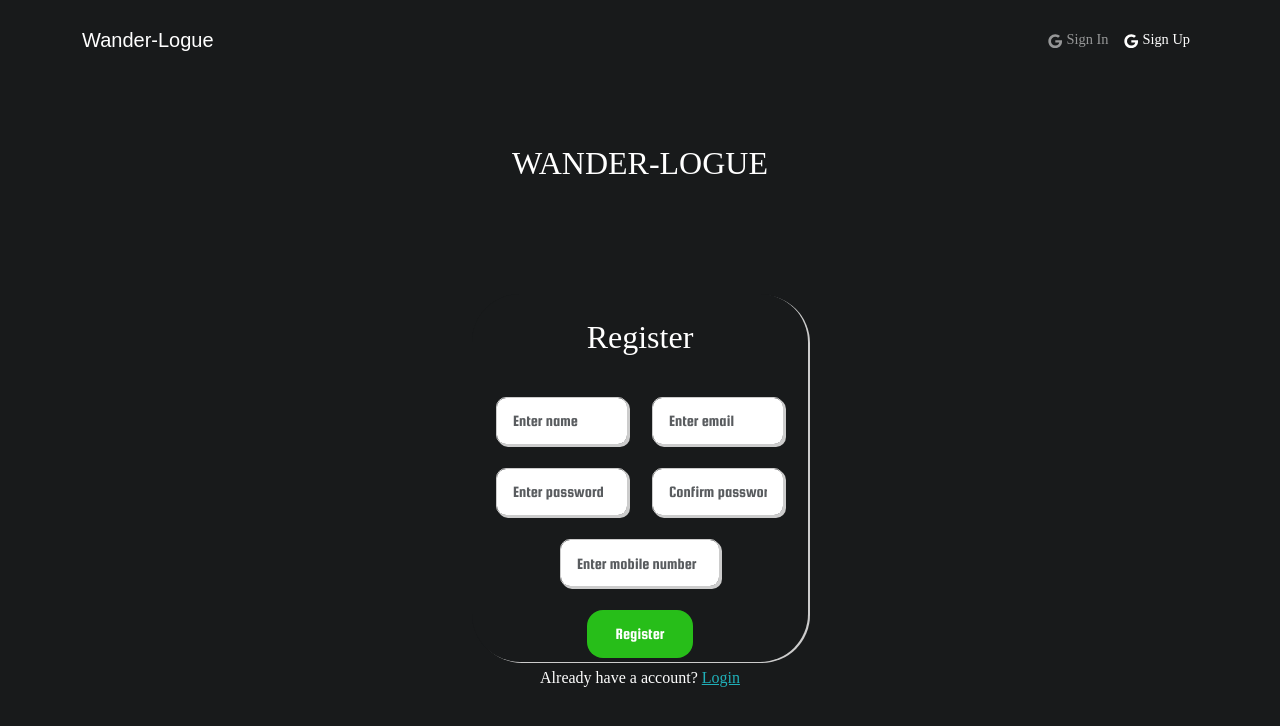
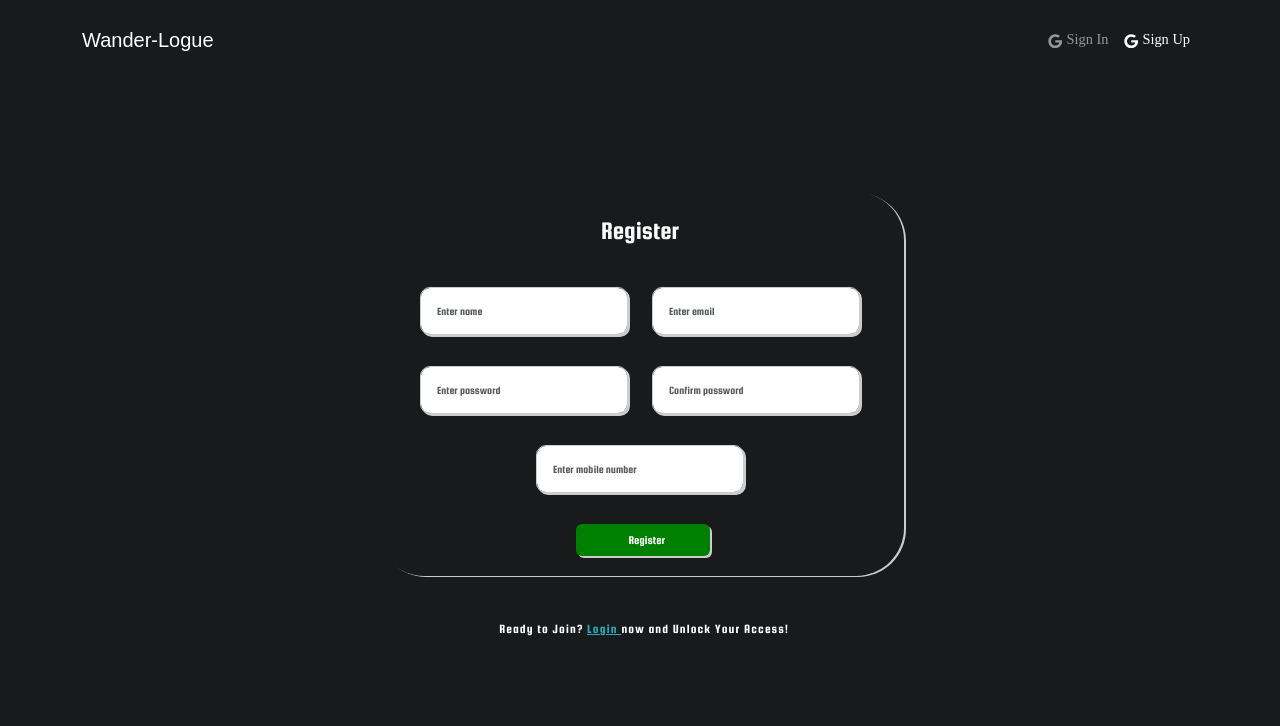
Before and after one commit to ansarworkingspace/Wander-Logue-MERN-STACK-Web-App, a React (Vite) app in the folder frontend/: page /register in a window 1280 px wide. Shown: the top 726 px of the page. Built offline with nearby package versions, Linux system fonts and the light colour scheme; no server answers; a web font is replaced by a local one.

Commit message:
ui of signup  is updated

```diff
--- a/frontend/src/Components/FormRegContainer.jsx
+++ b/frontend/src/Components/FormRegContainer.jsx
@@ -7,11 +7,10 @@ import { useLocation } from 'react-router-dom';
 const FormRegContainer = ({ children }) => {
   return (
     <Container>
-      <div style={{ marginTop: "4rem", marginBottom: "1rem", textAlign: "center" }}>
-        <h2 style={{ fontFamily: 'Londrina Solid', fontSize: "2rem", color: "white" }}>WANDER-LOGUE</h2>
+      <div style={{  marginBottom: "1rem", textAlign: "center" }}>
       </div>
       <Row className="justify-content-center">
-        <Col xs={12} md={6} className="card p-4 formParent custom-style-register">
+        <Col xs={12} md={6} className="card p-4 formParent-reg custom-style-register">
           {children}
         </Col>
       </Row>
--- a/frontend/src/Screen/RegisterScreen.jsx
+++ b/frontend/src/Screen/RegisterScreen.jsx
@@ -48,7 +48,7 @@ const RegisterScreen = () => {
 
   return (
     <FormRegContainer>
-      <h1 style={{ fontFamily: 'Londrina Solid', textAlign: 'center' ,fontSize:"2rem",color:"white"}}   className="mb-4">Register</h1>
+      <h1 style={{ fontFamily: 'Squada One', textAlign: 'center' ,fontSize:"1.6rem",color:"white"}}   className="mb-4">Register</h1>
       <Form onSubmit={submitHandler} style={{ display:"flex",flexDirection:"column",gap:"0.45rem",alignItems:"center"}}>
 
         <Row>
@@ -103,7 +103,7 @@ const RegisterScreen = () => {
 
         <Form.Group controlId="mobile">
 
-          <Form.Control   className='custom-regInput'
+          <Form.Control   className='custom-regInput '
             type="mobile"
             placeholder="Enter mobile number"
             value={mobile}
@@ -111,21 +111,12 @@ const RegisterScreen = () => {
           />
         </Form.Group>
 
-        <Button type="submit" variant="primary" className="mt-3" style={{
-            width: '37%',
-            margin:"0",
-            height:"3rem",
-            marginTop:"1rem",
-            backgroundColor:"#27BE19",
-            borderRadius:"1rem",
-            border:"none"
-          }}>
+        <Button type="submit" variant="primary" className="mt-3 custom-button-reg" >
           Register
         </Button>
         {isLoading && <Loader />}
-        <div style={{color:"white", fontFamily: 'Londrina Solid'}}> Already have a account? <Link style={{ fontFamily: 'Londrina Solid',color:"#20B0B9"}} to='/login'>Login</Link></div>
-      </Form>
-
+        </Form>
+        <div style={{color:"white",letterSpacing:"1.1px",marginLeft:"6.2rem", fontFamily: 'Squada One', marginTop:"4rem",fontSize:"0.8rem",width:"23rem"}}> Ready to Join? <Link style={{ fontFamily: 'Squada One',color:"#20B0B9"}} to='/login'>Login </Link>now and Unlock Your Access!</div>
 
     </FormRegContainer>
   );
--- a/frontend/src/css/Form.css
+++ b/frontend/src/css/Form.css
@@ -28,13 +28,15 @@
 
 
 .custom-regInput {
-  width: 100%;
+  width: 13rem;
   height: 3rem;
   margin-top: 1rem;
   border-radius: 10px;
   padding: 0.7rem 1rem;
   border: 1px solid #ccc;
   box-shadow: 2px 2px 0 0 #ccc;
+  font-size: 0.7rem;
+  margin-bottom: 0.5rem;
 }
 .custom-style-register {
   width: 30rem;
@@ -86,3 +88,31 @@
   background-color: green;
     border: none;
 }
+
+.formParent-reg{
+  font-family: 'Squada One', sans-serif;
+  border-style: solid;
+  box-shadow: 2px 1px 0 0 #ccc;
+  border-radius: 3rem;
+  background-color: #181a1b;
+  backdrop-filter: blur(15px);
+  width: 33rem;
+  height: 24rem;
+  border: none;
+}
+
+.custom-button-reg{
+  width: 28%;
+  height: 2rem;
+  margin: auto;
+  margin-top: 1.3rem;
+  border-radius: 6px;
+  padding-left: 2rem;
+  border-style: solid;
+  box-shadow: 2px 2px 0 0 #ccc;
+  font-size: 12px;
+  padding-left: 19px;
+  margin-left: 11rem;
+  background-color: green;
+    border: none;
+}
--- a/frontend/src/css/profileScree.css
+++ b/frontend/src/css/profileScree.css
@@ -3,7 +3,7 @@
     flex-direction: column;
     align-items: center;
     padding: 20px; /* Adjust the padding as needed for space between left and right */
-    background-color: white; /* Set the background color to white */
+    background-color: #242729; /* Set the background color to white */
     height: 100vh; /* Fill the entire screen height */
     position: relative; /* Add this to make positioning relative for absolute elements */
     border-radius: 1rem;
```
